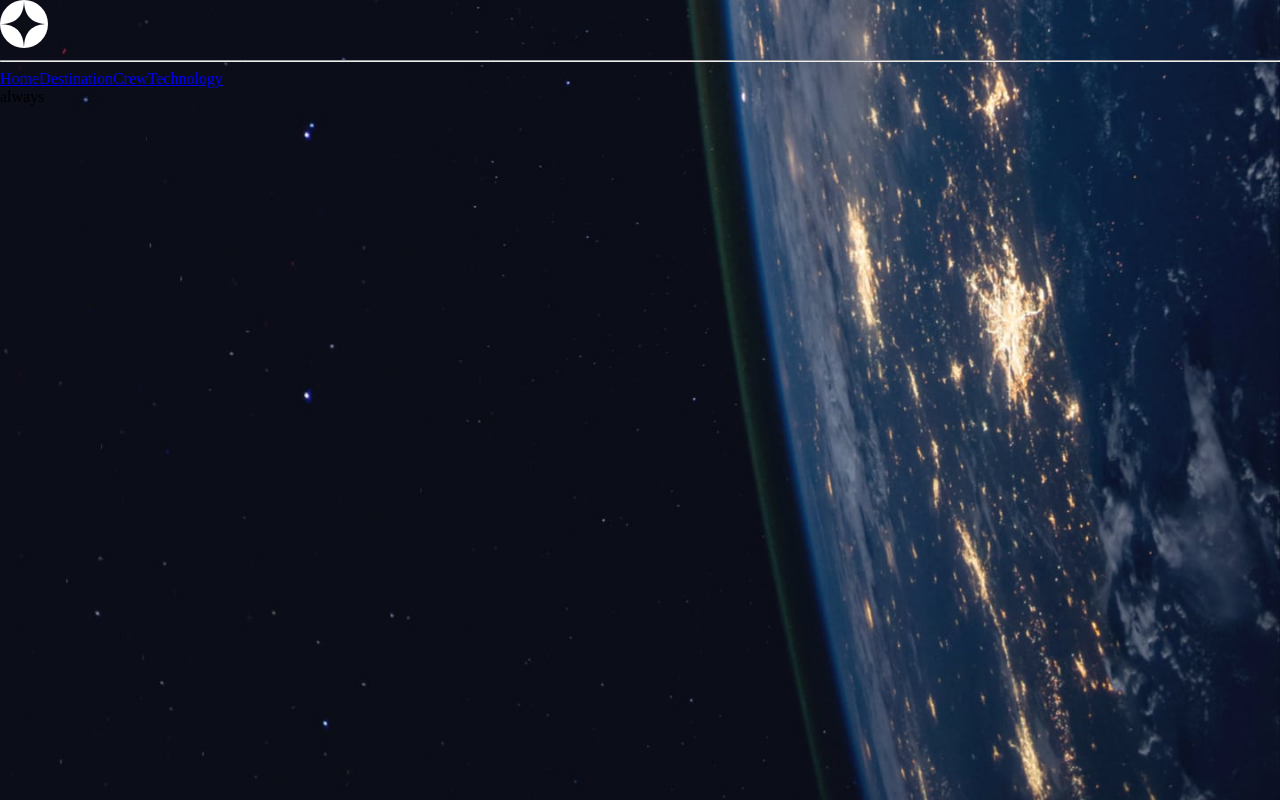
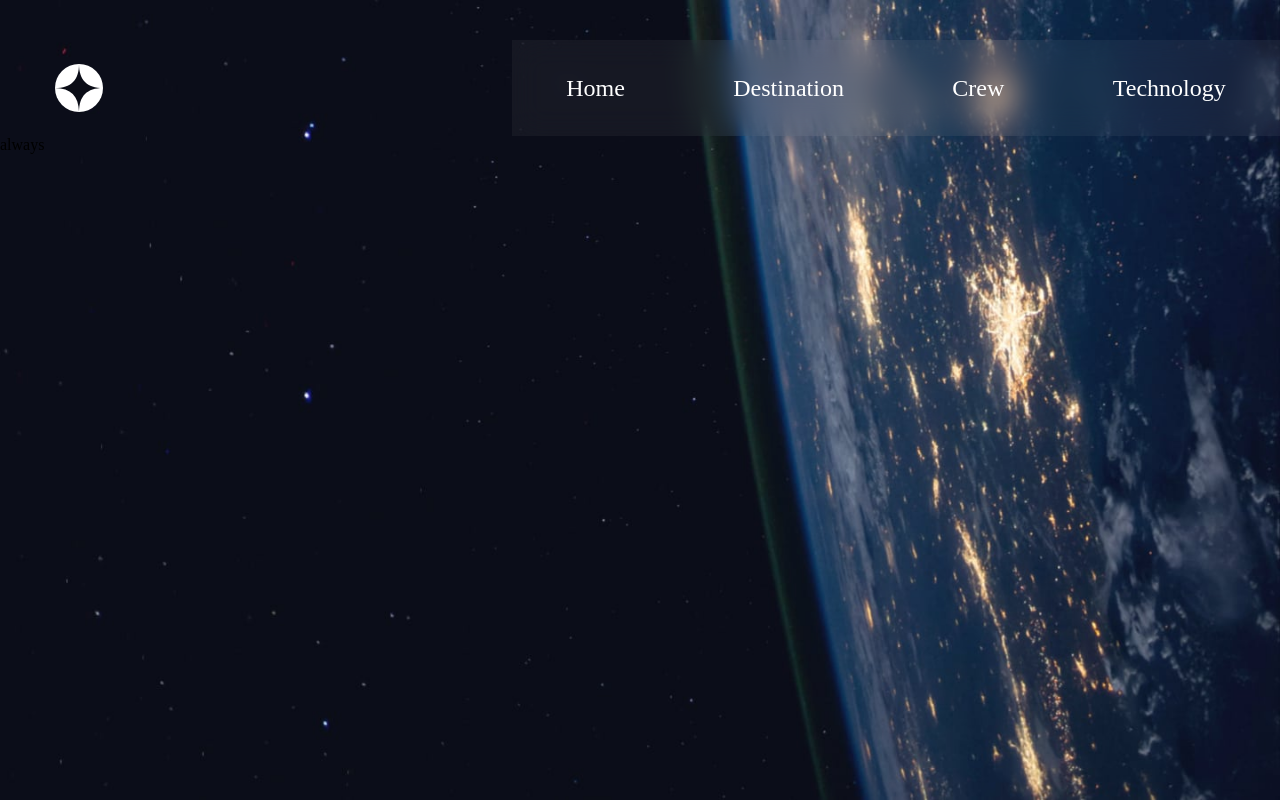
Before and after one commit to DavidSRV/SpaceTS, a React (Create React App) app: page / in a window 1280 px wide. Built offline with nearby package versions, Linux system fonts and the light colour scheme; a web font is replaced by a local one.

Commit message:
Terminando home

```diff
--- a/src/components/navbar/NavBar.tsx
+++ b/src/components/navbar/NavBar.tsx
@@ -1,21 +1,22 @@
-import React from 'react'
-import './_navbar.scss';
-import icon from '../../assets/shared/logo.svg';
-import {Link} from 'react-router-dom'
+import React from "react";
+import "./_navbar.scss";
+import icon from "../../assets/shared/logo.svg";
+import { Link } from "react-router-dom";
 
-const NavBar:React.FC = () => {
+const NavBar: React.FC = () => {
   return (
-    <nav className='navBar'>
-      <div className='navBar__container'>
-        <img src={icon} alt="Icon" />
-        <hr />
-        <Link to='/'>Home</Link>
-        <Link to='/Destination'>Destination</Link>
-        <Link to='/Crew'>Crew</Link>
-        <Link to='/Technology'>Technology</Link>
+    <nav className="navBar">
+      <div className="navBar__container">
+        <img className="navBar__icon" src={icon} alt="Icon" />
+        <div className="navBar__links">
+          <Link to="/">Home</Link>
+          <Link to="/Destination">Destination</Link>
+          <Link to="/Crew">Crew</Link>
+          <Link to="/Technology">Technology</Link>
+        </div>
       </div>
     </nav>
-  )
-}
+  );
+};
 
-export default NavBar
+export default NavBar;
--- a/src/components/navbar/_navbar.scss
+++ b/src/components/navbar/_navbar.scss
@@ -0,0 +1,37 @@
+nav {
+    padding-top: 2.5rem;
+
+    & .navBar__container {
+        display: flex;
+        justify-content: space-between;
+        align-items: center;
+
+
+        & .navBar__icon {
+
+            margin-left: 3.438rem;
+
+        }
+
+
+        & .navBar__links {
+            width: 60%;
+            height: 6rem;
+            display: flex;
+            justify-content: space-around;
+            align-items: center;
+            backdrop-filter: blur(15px);
+            background-color: rgba(255, 255, 255, 0.047);
+
+            & a {
+                color: white;
+                text-decoration: none;
+                font-size: 1.5rem;
+            }
+        }
+
+    }
+
+
+
+}
--- a/src/pages/home/_home.scss
+++ b/src/pages/home/_home.scss
@@ -4,4 +4,5 @@ body{
     background-size: cover;
     background-repeat: no-repeat;
     height: 100vh;
+    position: relative;
 }
```
